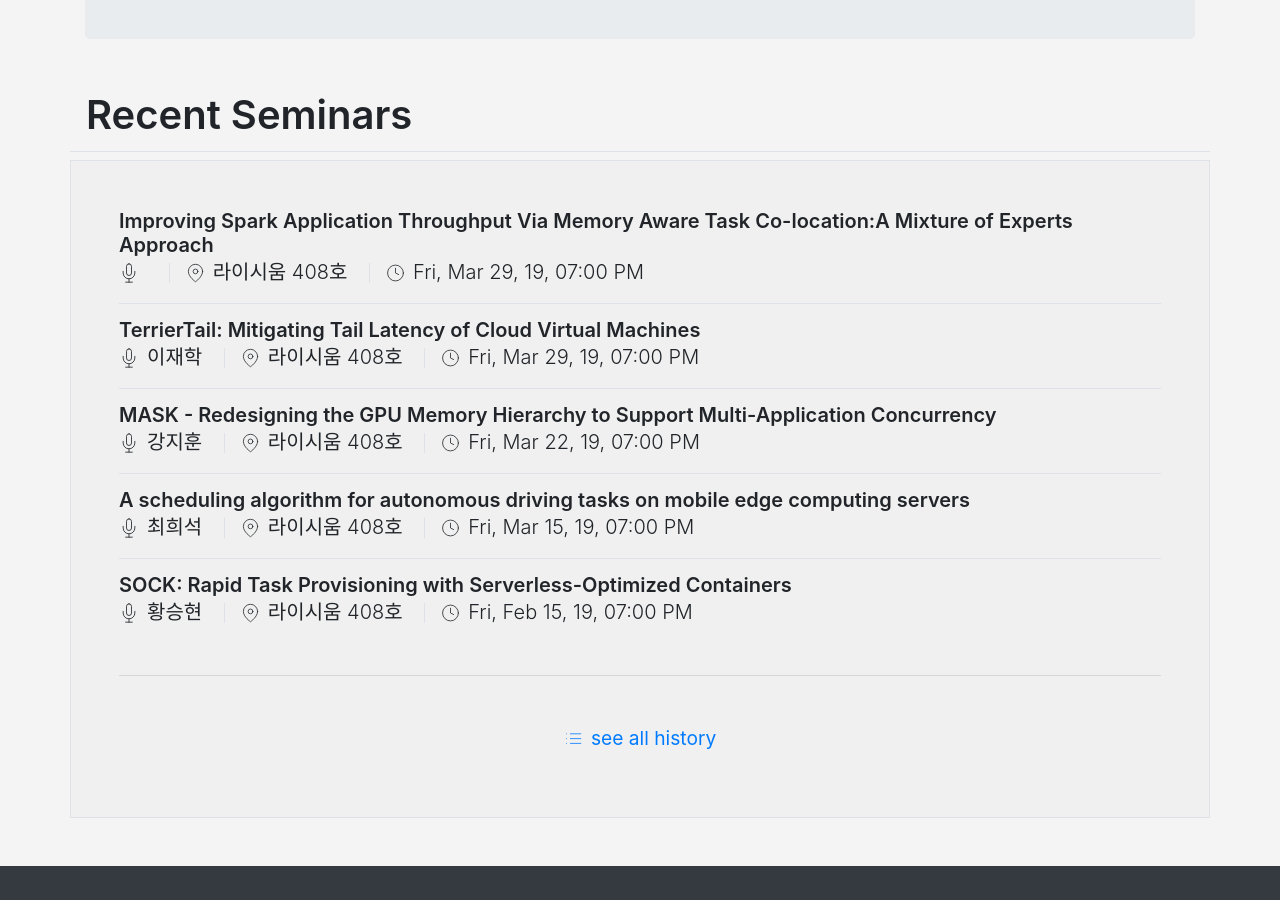
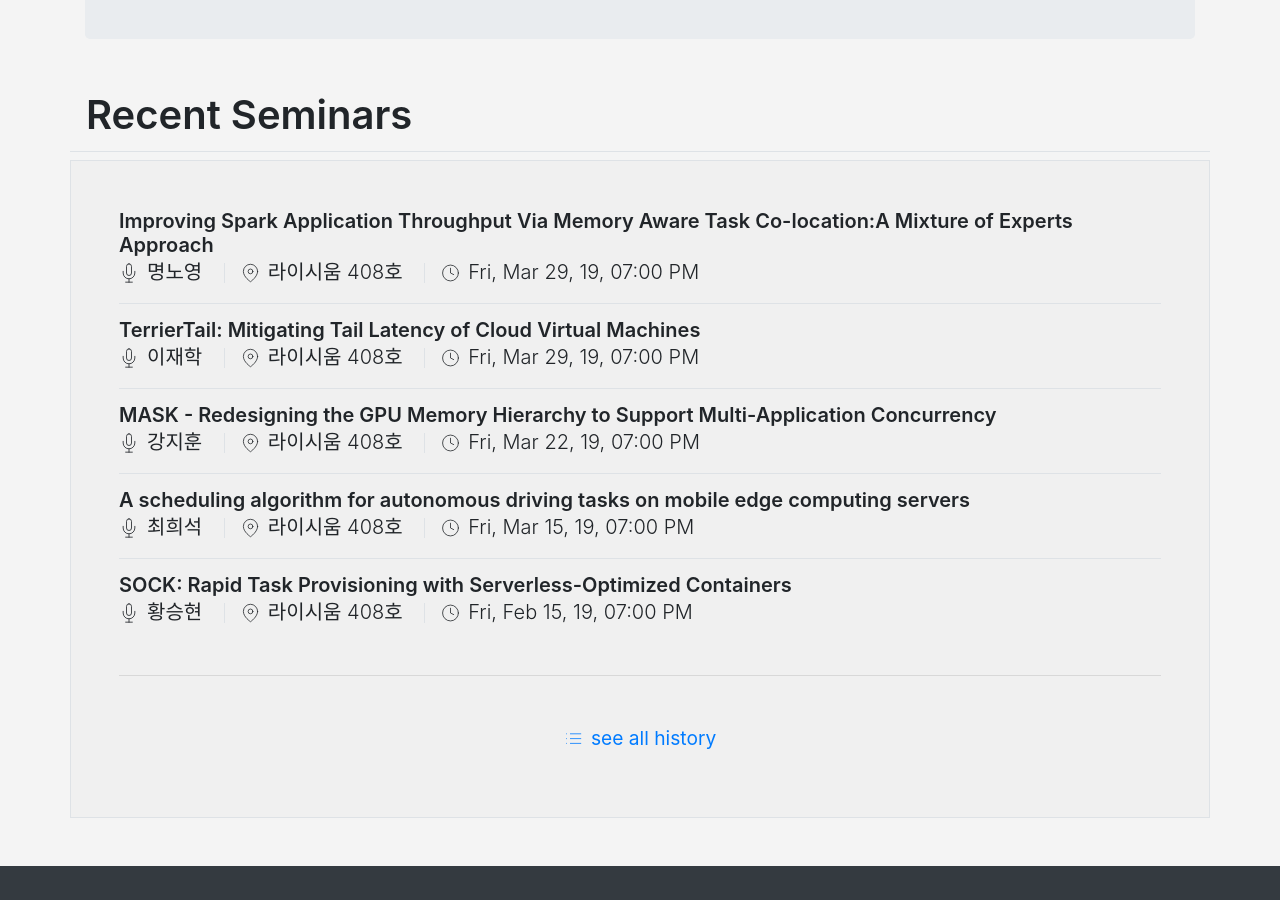
Before and after one commit to KU-Cloud/ku-cloud.github.io, a Jekyll site: the page built from seminar.html, in a window 1280 px wide and 900 px high, scrolled down 422 px. Built offline with Jekyll 4.4.1, drawn with Linux system fonts in a browser that asks for light colours.

Commit message:
Update seminars.yaml

```diff
--- a/_data/seminars.yaml
+++ b/_data/seminars.yaml
@@ -553,5 +553,5 @@
   location: 라이시움 408호
 - title: 'Improving Spark Application Throughput Via Memory Aware Task Co-location:A Mixture of Experts Approach'
   date: 2019-03-29T19:00:00.000+0900
-  speacker:
+  speacker: 명노영
   location: 라이시움 408호
```
